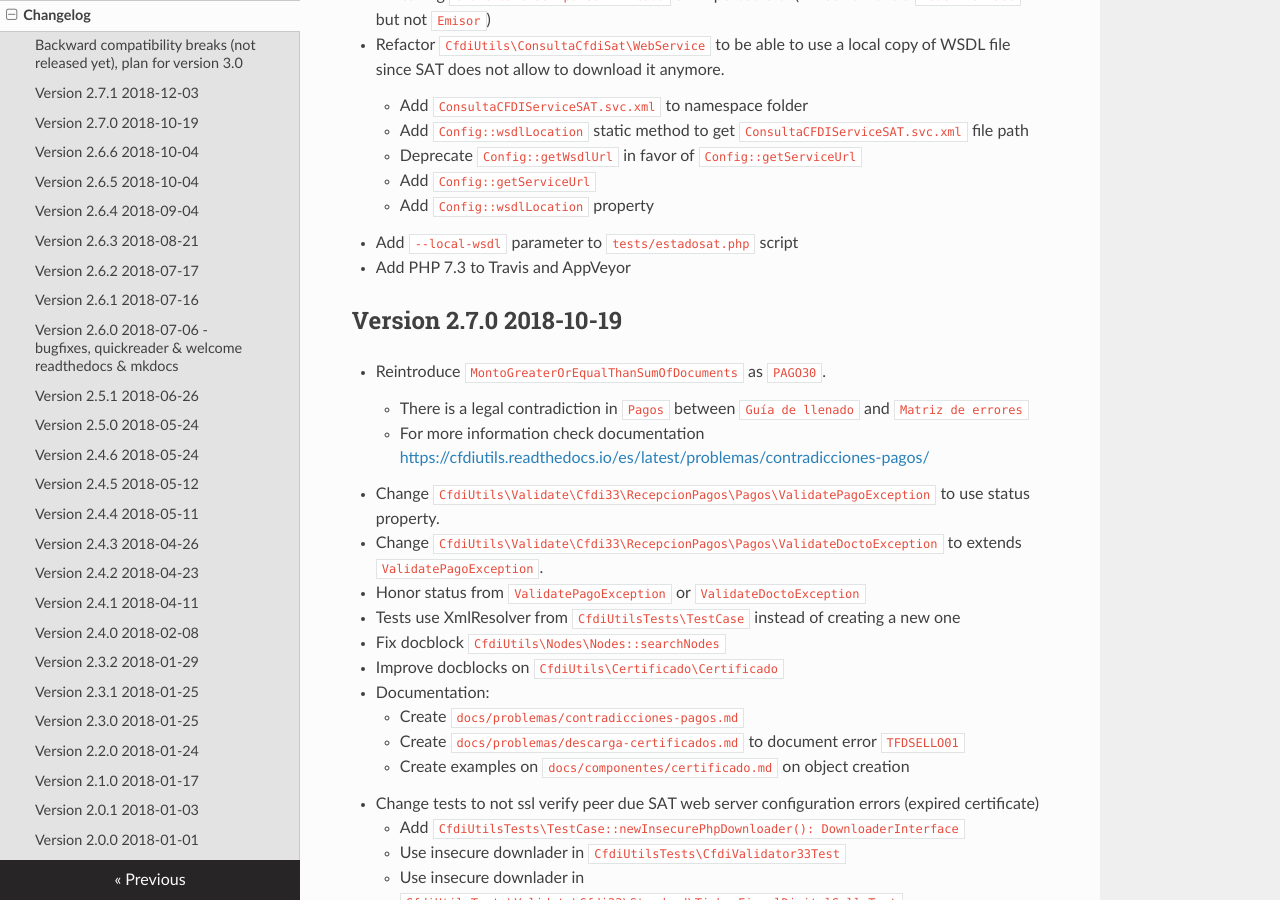
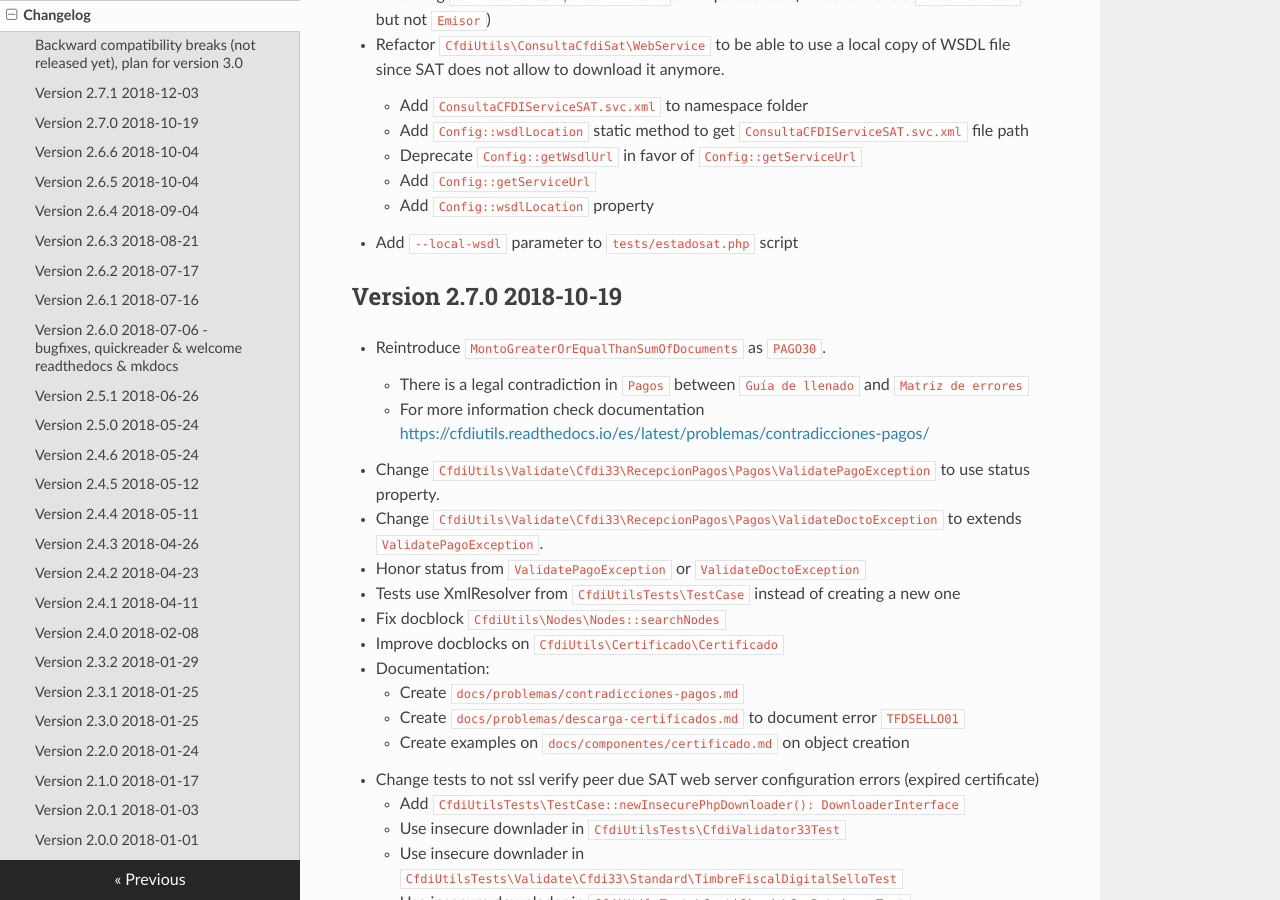
Before and after one commit to eclipxe13/CfdiUtils, an MkDocs documentation site: the page built from docs/CHANGELOG.md, in a window 1280 px wide and 900 px high, scrolled down 754 px. Built offline with MkDocs 1.6.1, drawn with Linux system fonts in a browser that asks for light colours; nearby versions of some CDN libraries; old or Windows-style settings are respelled for this version of MkDocs.

Commit message:
Revert "Add PHP 7.3 to build matrix on travis & appveyor"
This reverts commit 102fd4d9410c9fc99495456165e2ec9c65e92dc5.

```diff
--- a/.appveyor.yml
+++ b/.appveyor.yml
@@ -17,7 +17,6 @@ environment:
         - php: 7.0
         - php: 7.1
         - php: 7.2
-        - php: 7.3
 
 init:
     - SET PATH=C:\Program Files\OpenSSL;c:\tools\php;C:\tools\composer;%PATH%
--- a/.travis.yml
+++ b/.travis.yml
@@ -5,7 +5,6 @@ php:
   - 7.0
   - 7.1
   - 7.2
-  - 7.3
 
 before_install:
   - nvm install 8
--- a/docs/CHANGELOG.md
+++ b/docs/CHANGELOG.md
@@ -27,7 +27,6 @@
     - Add `Config::getServiceUrl`
     - Add `Config::wsdlLocation` property
 - Add `--local-wsdl` parameter to `tests/estadosat.php` script
-- Add PHP 7.3 to Travis and AppVeyor
 
 
 ## Version 2.7.0 2018-10-19
```
